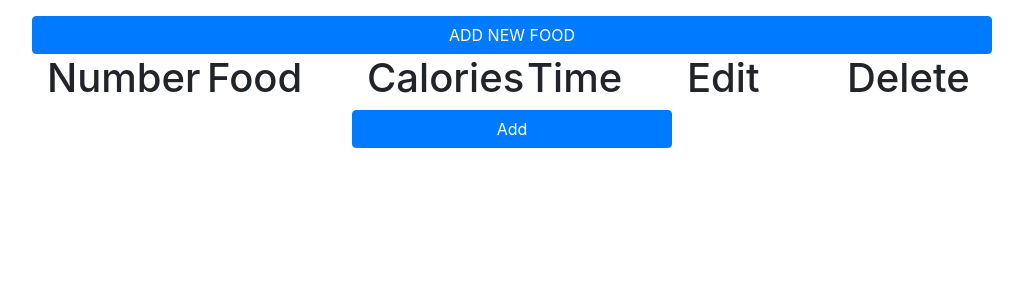
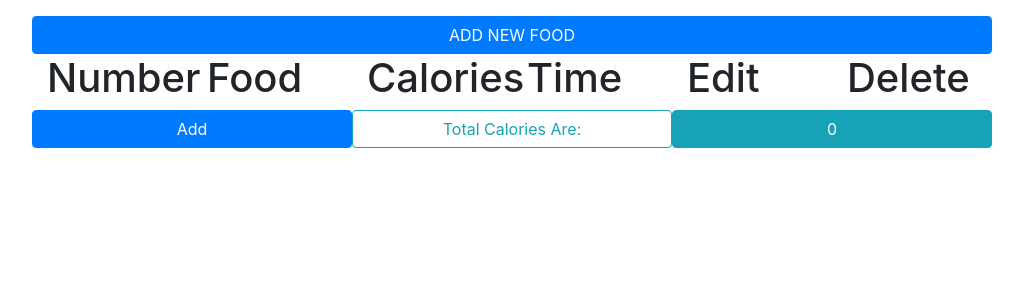
Before and after one commit to XTrialAndTest/caloriesCounter, a Django app: page / in a window 1280 px wide. Shown: the part 72-372 px from the top of the page, without its empty margins (128-1151 px from the left). Run offline with Django 4.2, Linux system fonts and the light colour scheme; data that the repository does not hold is empty; some libraries are stand-ins or nearby versions.

Commit message:
booststrap added

```diff
--- a/caloriesCounter/templates/index.html
+++ b/caloriesCounter/templates/index.html
@@ -1,6 +1,6 @@
 {% extends 'common.html' %} {% load static %} {% block content %}
 <div class="container w-75">
-  <div class="row justify-content-between">
+  <div class="row">
     <!-- data rendered -->
     <!-- <div
       class="data"
@@ -44,12 +44,13 @@
     >
 
     {% endfor %}
-    <a
-      href="{% url 'addCaloriesCounter' %}"
-      class="btn btn-primary col-4 mx-auto"
-      style="grid-column: 3/4"
+    <a href="{% url 'addCaloriesCounter' %}" class="btn btn-primary col-4"
       >Add</a
     >
+    <div class="btn btn-outline-info col-4 align-self-start">Total Calories Are:</div>
+
+    <div class="btn btn-info col-4 align-self-start">{{total}}</div>
+  </div>
   </div>
 </div>
 
--- a/caloriesCounter/views.py
+++ b/caloriesCounter/views.py
@@ -6,9 +6,12 @@ from .models import *
 
 
 def index(request):
+    total = 0
     data = CaloriesCounter.objects.all()
+    for i in data:
 
-    return render(request, 'index.html', {'data': data, })
+        total += int(i.calories)
+    return render(request, 'index.html', {'data': data, 'total': total})
 
 
 def addCaloriesCounter(request):
```
